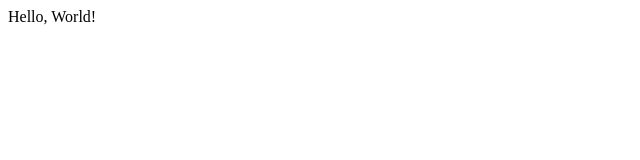
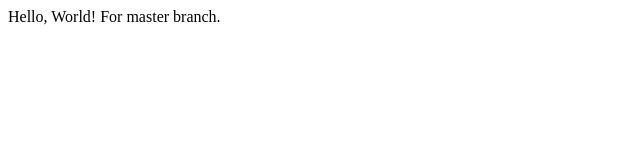
Before and after one commit to Fayzulla9307/lecture1, a plain HTML site: page index.html in a window 1280 px wide. Shown: the whole page, without its empty margins (0-640 px from the left). Drawn offline with Linux system fonts and the light colour scheme.

```diff
--- a/index.html
+++ b/index.html
@@ -5,6 +5,6 @@
     <title>test</title>
   </head>
   <body>
-    Hello, World!
+    Hello, World! For master branch.
   </body>
 </html>
```
